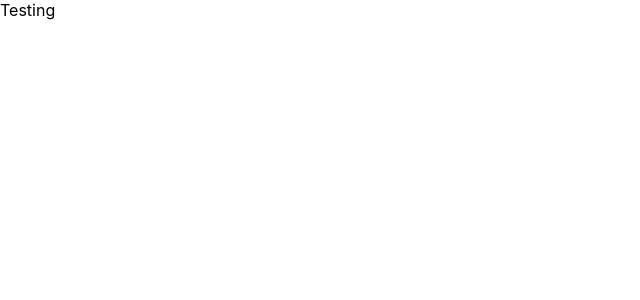
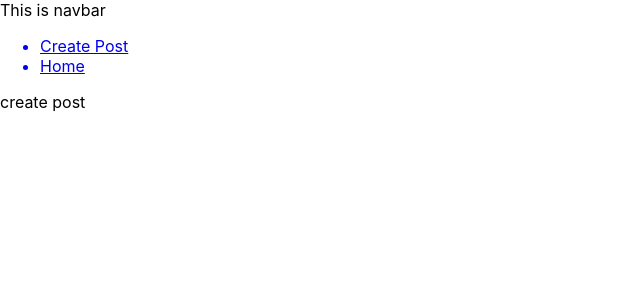
Before and after one commit to chanduyadav1515/Blog-page-react-hooks, a React (Create React App) app: page /create-post in a window 1280 px wide. Shown: the top 300 px of the page, without its empty margins (0-640 px from the left). Built offline with nearby package versions, Linux system fonts and the light colour scheme.

Commit message:
router structure is created

```diff
--- a/package.json
+++ b/package.json
@@ -9,6 +9,7 @@
     "firebase": "^9.6.9",
     "react": "^17.0.2",
     "react-dom": "^17.0.2",
+    "react-router-dom": "^6.2.2",
     "react-scripts": "5.0.0",
     "web-vitals": "^2.1.4"
   },
--- a/src/components/App.js
+++ b/src/components/App.js
@@ -1,9 +1,18 @@
+import { BrowserRouter as Router, Routes, Route } from "react-router-dom";
+
+import {NavBar,CreatePost,Home,Posts,PageNotFound} from './'
 
 function App() {
   return (
-    <div className="App">
-      Testing
-    </div>
+    <Router>
+      <NavBar />
+      <Routes>
+        <Route path="/" element={<Home/>}/>
+        <Route path="/post/:postId" element={<Posts/>}/>
+        <Route path="/create-post" element={<CreatePost/>}/>
+        <Route path="*" element={<PageNotFound/>}/>
+      </Routes>
+    </Router>
   );
 }
 
--- /dev/null
+++ b/src/components/CreatePost.js
@@ -0,0 +1,11 @@
+import React from 'react';
+
+function CreatePost() {
+    return (
+        <div>
+            create post
+        </div>
+    );
+}
+
+export default CreatePost;
--- /dev/null
+++ b/src/components/Home.js
@@ -0,0 +1,11 @@
+import React from 'react';
+
+function Home(props) {
+    return (
+        <div>
+            Home
+        </div>
+    );
+}
+
+export default Home;
--- /dev/null
+++ b/src/components/NavBar.js
@@ -0,0 +1,16 @@
+import React from 'react';
+import { Link, Navigate } from 'react-router-dom';
+
+function NavBar() {
+    return (
+        <div>
+            This is navbar
+            <ul>
+                    <Link to="/create-post"><li>Create Post</li></Link>
+                    <Link to="/"><li>Home</li></Link>
+            </ul>
+        </div>
+    );
+}
+
+export default NavBar;
--- /dev/null
+++ b/src/components/PageNotFound.js
@@ -0,0 +1,11 @@
+import React from 'react';
+
+function PageNotFound() {
+    return (
+        <div>
+            <h1>Page 404 Not Found!!!</h1>
+        </div>
+    );
+}
+
+export default PageNotFound;
--- /dev/null
+++ b/src/components/Posts.js
@@ -0,0 +1,11 @@
+import React from 'react';
+
+function Posts() {
+    return (
+        <div>
+            All Posts
+        </div>
+    );
+}
+
+export default Posts;
--- /dev/null
+++ b/src/components/index.js
@@ -0,0 +1,7 @@
+import NavBar from "./NavBar";
+import CreatePost from "./CreatePost";
+import Home from './Home'
+import Posts from "./Posts";
+import PageNotFound from "./PageNotFound";
+
+export {NavBar,CreatePost,Home,Posts,PageNotFound};
--- a/src/index.js
+++ b/src/index.js
@@ -2,7 +2,7 @@ import React from 'react';
 import ReactDOM from 'react-dom';
 import './index.css';
 import App from './components/App';
-import Db from './components/firestore'
+import Db from './Firestore'
 ReactDOM.render(
   <React.StrictMode>
     <App />
```
Also changed, not shown: src/Firestore.js (renamed from src/components/firestore.js), 1 other file (tests, documents, lock files or other folders).
